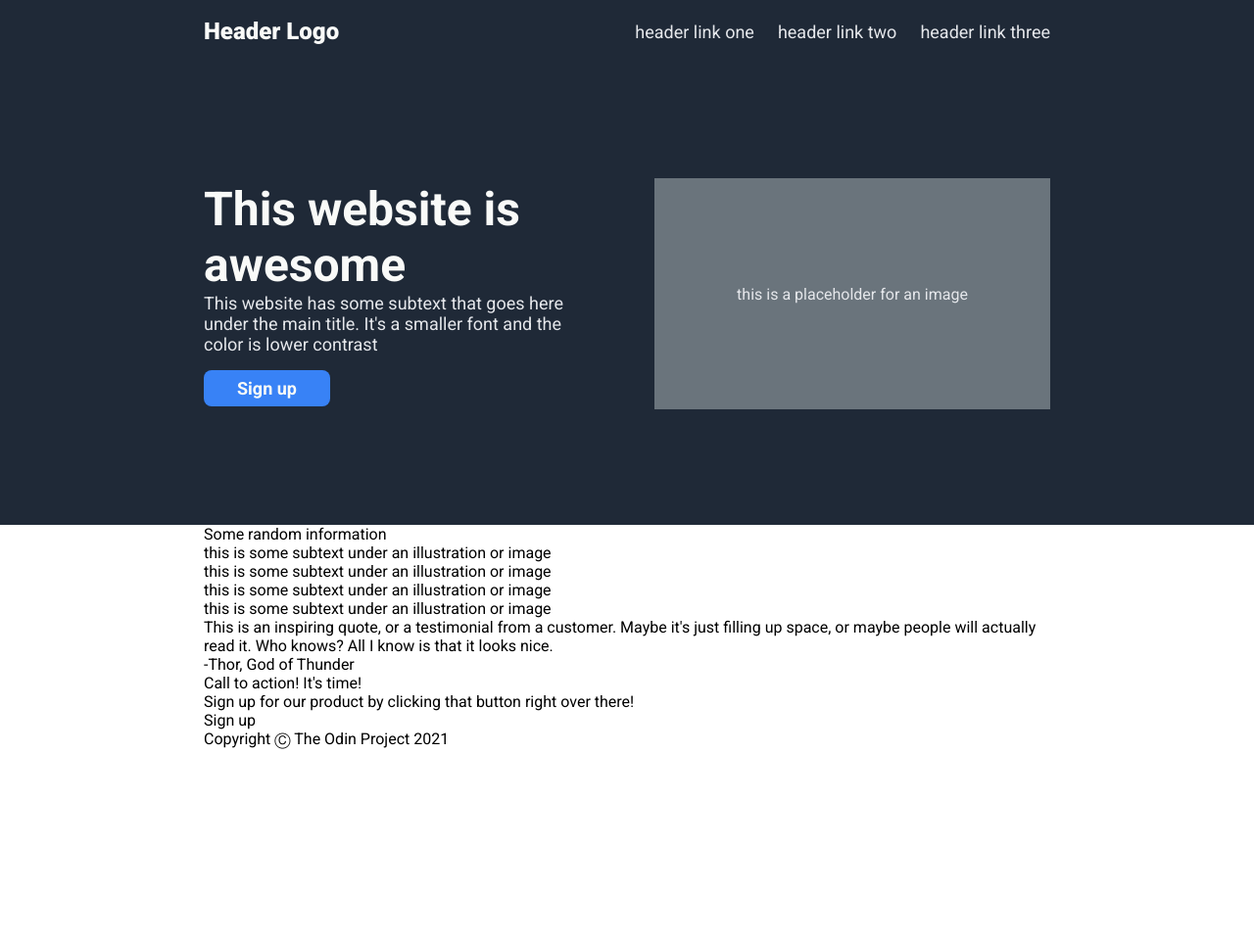
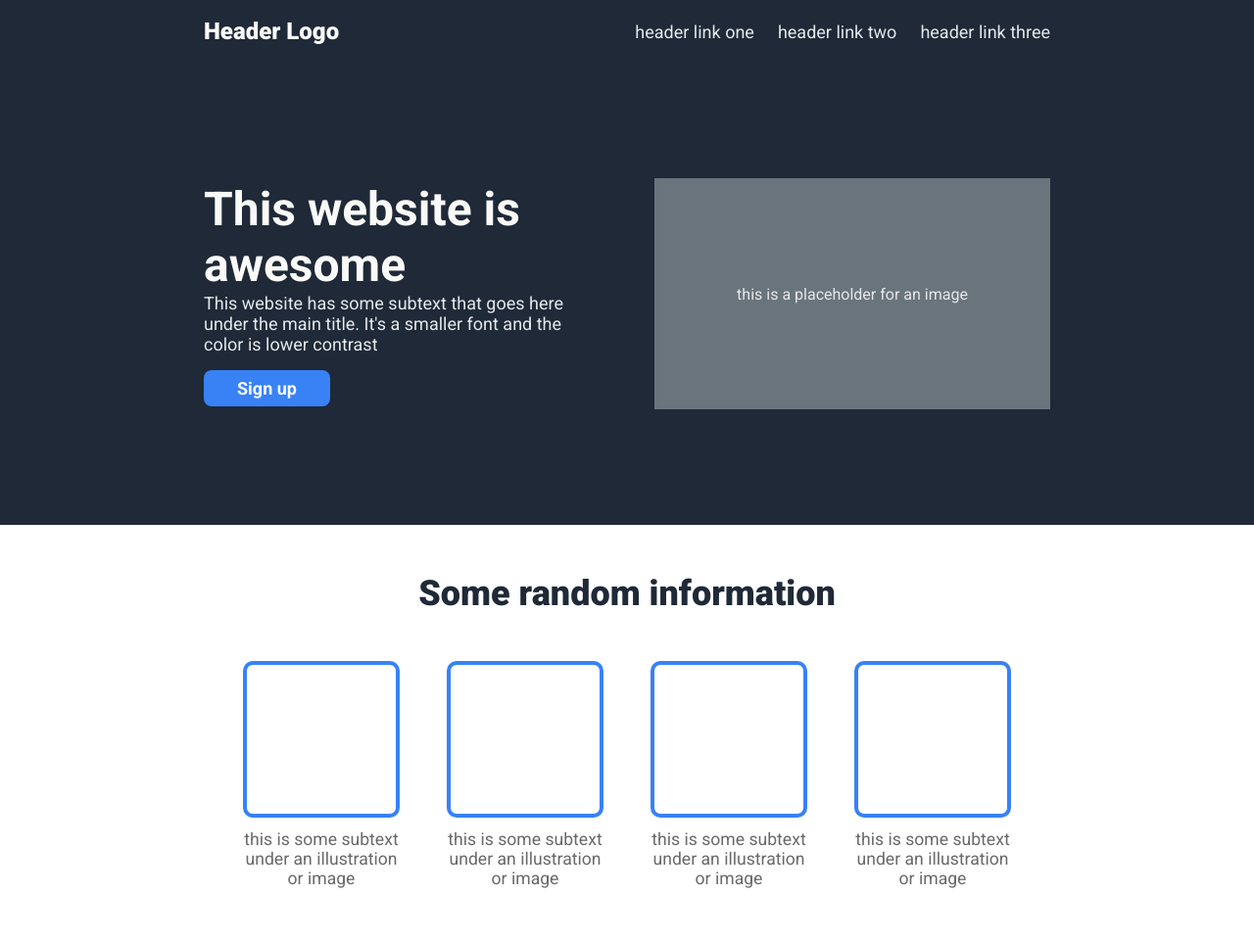
Before and after one commit to Gianath/Landing-Page-TOP, a plain HTML site: page index.html in a window 1280 px wide. Shown: the top 962 px of the page at 98% size. Before the commit the page ends 800 px from the top, so only its background shows below. Drawn offline with Linux system fonts and the light colour scheme.

Commit message:
Add styling for information section

```diff
--- a/style.css
+++ b/style.css
@@ -88,3 +88,42 @@ a {
     justify-content: center;
     align-items: center;
 }
+
+.info {
+    height: 472px;
+    display: flex;
+    flex-direction: column;
+    justify-content: center;
+    align-items: center;
+    gap: 48px;
+}
+
+.title {
+    font-size: 36px;
+    font-weight: 900;
+    color: var(--darkblue);
+}
+
+.content {
+    display: flex;
+    gap: 48px;
+    height: 60%;
+}
+
+.item {
+    width: 160px;
+    text-align: center;
+}
+
+.item-img {
+    width: 160px;
+    height: 160px;
+    border: 4px solid var(--blue);
+    border-radius: 10px;
+    margin-bottom: 12px;
+}
+
+.item-text {
+    color: rgb(105, 105, 105);
+    font-size: 1.1rem;
+}
```
